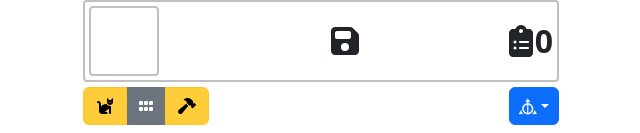
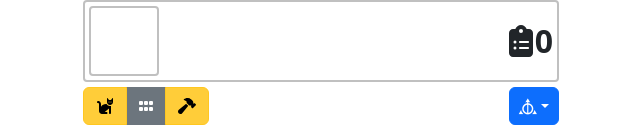
Before and after one commit to danj3000/ashes-builder, a React (Vite) app: page / in a window 1280 px wide. Both pictures are taken after a click on the label 506 px from the left and 24 px from the top of the page. Shown: the top 133 px of the page, without its empty margins (319-959 px from the left). Built offline with nearby package versions, Linux system fonts and the light colour scheme.

Commit message:
hide save

```diff
--- a/src/DeckHeader.jsx
+++ b/src/DeckHeader.jsx
@@ -21,10 +21,10 @@ function DeckHeader() {
     const [addDeck] = useAddDeckMutation()
 
     const onSaveClick = () => {
-        confirm('save clicked');
-        // do savey stuff;
-        const deck = { phoenixborn: selectedPb.stub, cards: selection.map(s => ({ stub: s.stub, count: s.count })) }
-        addDeck(deck);
+        // confirm('save clicked');
+        // // do savey stuff;
+        // const deck = { phoenixborn: selectedPb.stub, cards: selection.map(s => ({ stub: s.stub, count: s.count })) }
+        // addDeck(deck);
     }
 
     let pbClass = 'phoenixborn-image';
@@ -41,13 +41,13 @@ function DeckHeader() {
                 <SimpleDie key={m} magic={m} />
 
             ))}</div>
-            <div className='card-count'>
+            {/* <div className='card-count'>
 
                 <FontAwesomeIcon icon={faFloppyDisk}
                     onClick={() => {
                         onSaveClick();
                     }} />
-            </div>
+            </div> */}
             <div className='card-count'>
 
 
```
